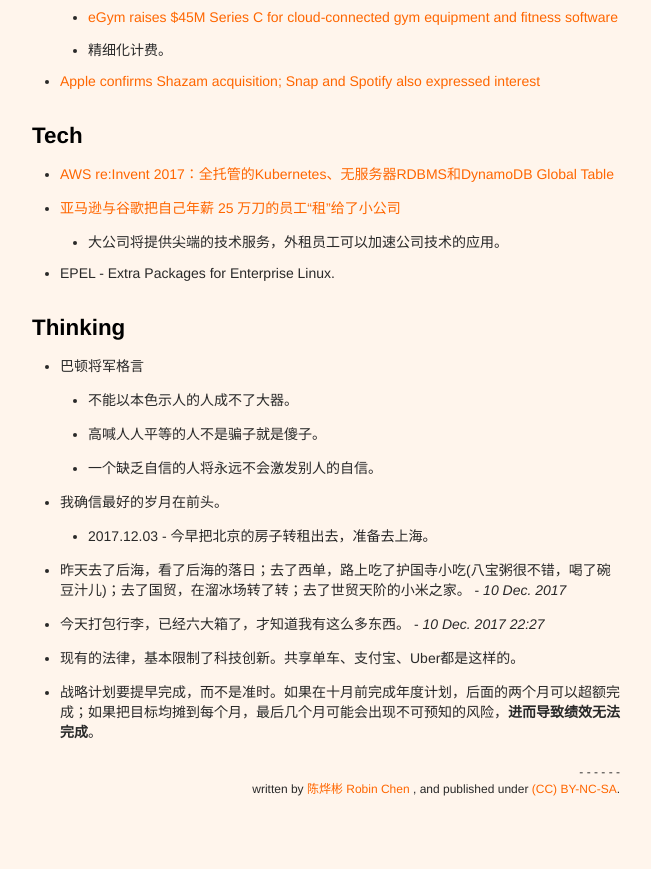
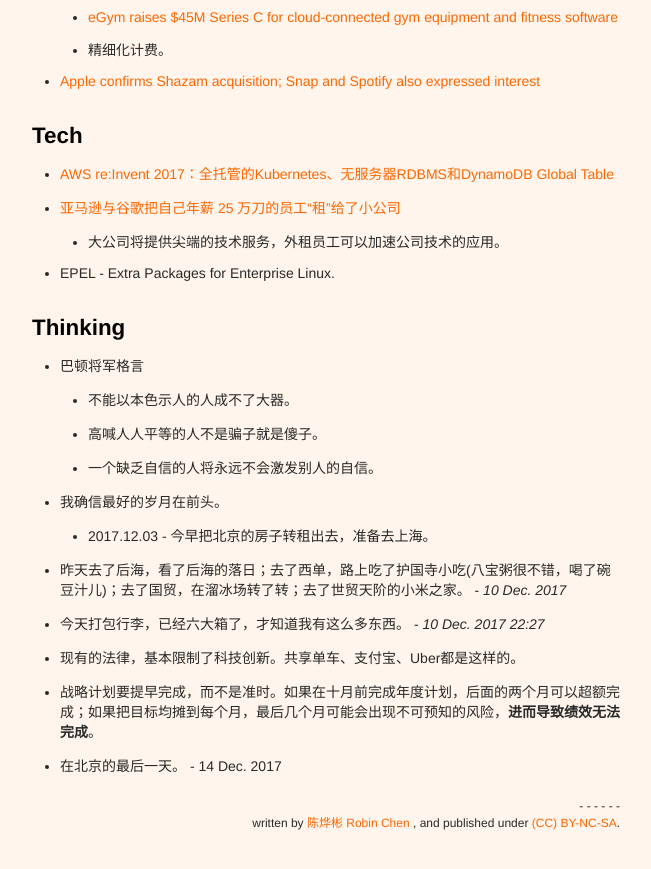
Before and after one commit to xianyuxmu/xianyuxmu.github.io, a Jekyll site: the page built from _posts/2017-12-02-monthly-reading.md, in a window 1280 px wide and 900 px high, scrolled down 1474 px. Shown: the top 869 px of the window, without its empty margins (314-965 px from the left). Built offline with Jekyll 4.4.1, drawn with Linux system fonts in a browser that asks for light colours; comment, search, counter and statistics services are not loaded.

Commit message:
Last day in Beijing

```diff
--- a/_posts/2017-12-02-monthly-reading.md
+++ b/_posts/2017-12-02-monthly-reading.md
@@ -67,3 +67,4 @@
 - 今天打包行李，已经六大箱了，才知道我有这么多东西。 - *10 Dec. 2017 22:27*
 - 现有的法律，基本限制了科技创新。共享单车、支付宝、Uber都是这样的。
 - 战略计划要提早完成，而不是准时。如果在十月前完成年度计划，后面的两个月可以超额完成；如果把目标均摊到每个月，最后几个月可能会出现不可预知的风险，**进而导致绩效无法完成**。
+- 在北京的最后一天。 - 14 Dec. 2017
```
